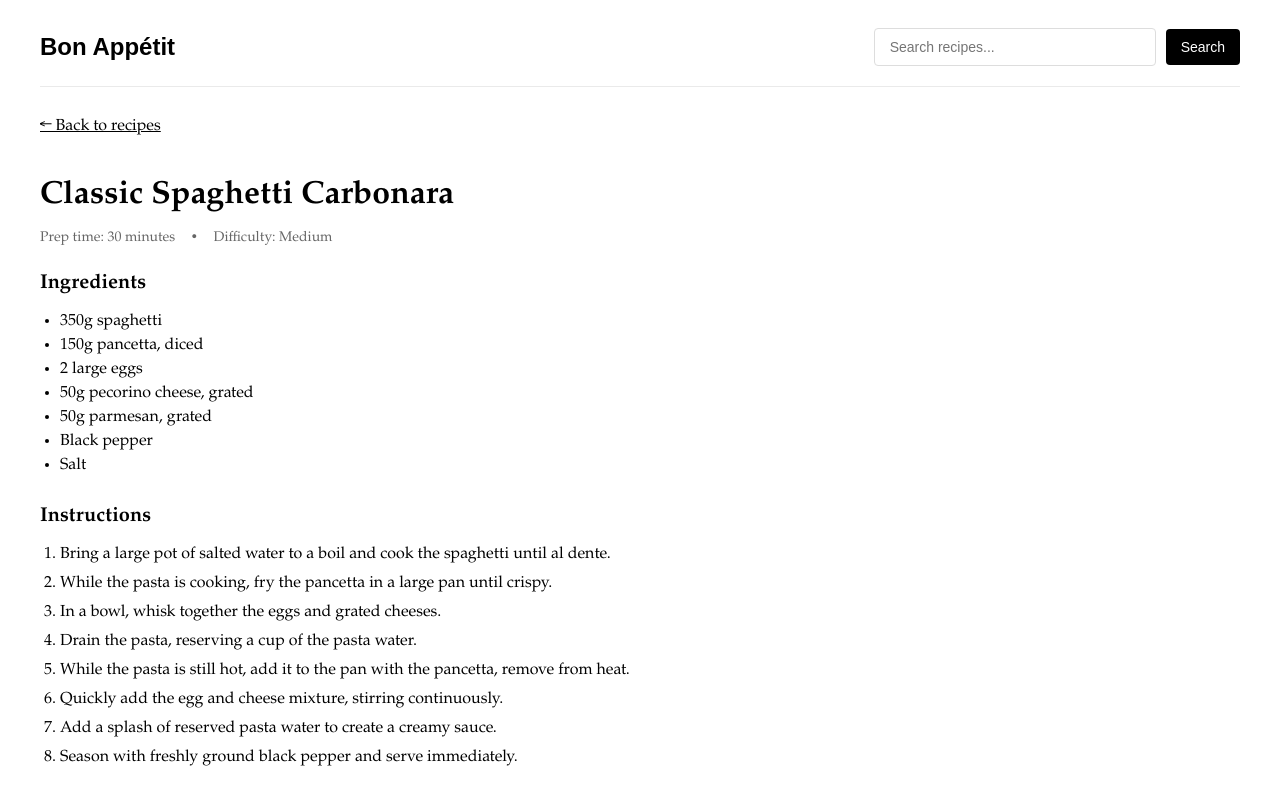
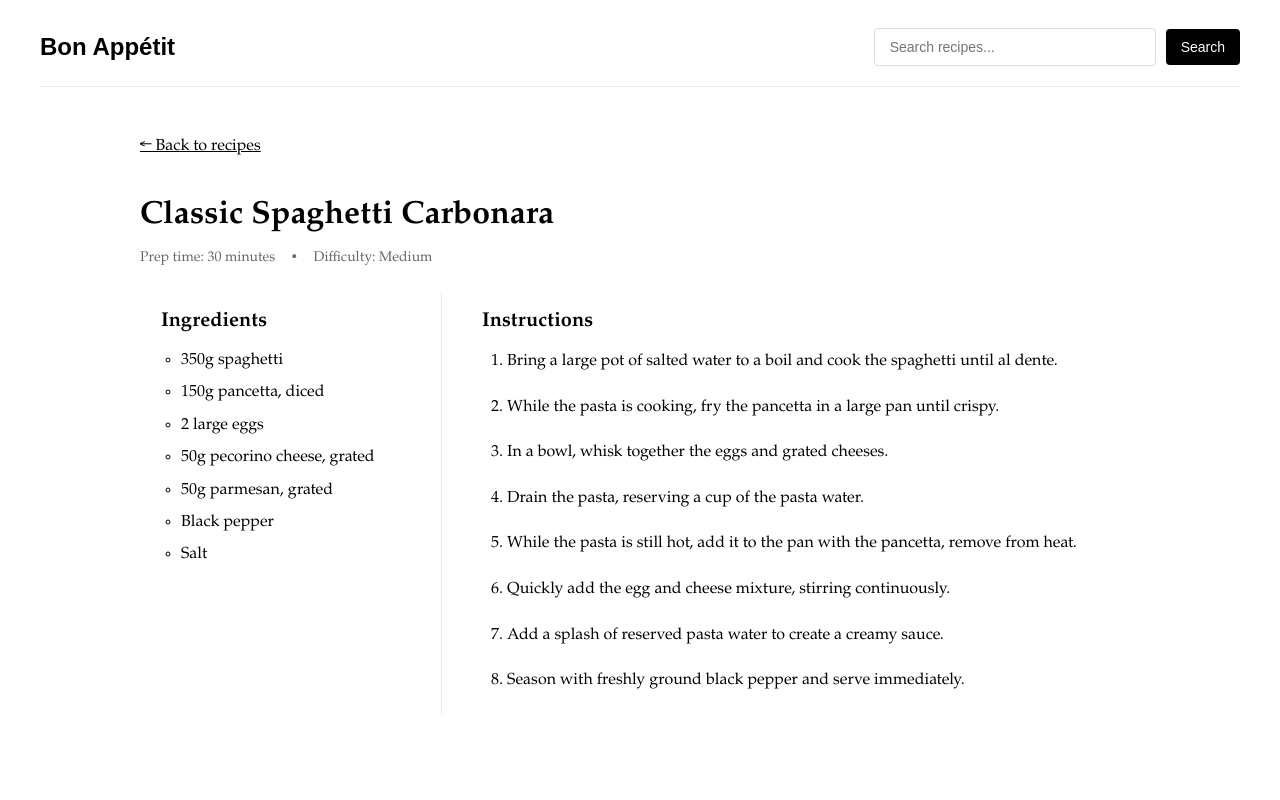
Before and after one commit to vighnesh-radhakrishnan/bon-appetit, a React (Vite) app: page /recipe/1 in a window 1280 px wide. Built offline with nearby package versions, Linux system fonts and the light colour scheme.

Commit message:
layout for recipe page changed

```diff
--- a/src/pages/RecipePage.jsx
+++ b/src/pages/RecipePage.jsx
@@ -26,8 +26,16 @@ const RecipePage = () => {
     );
   }
 
+  // Apply a specific class name for easier debugging
   return (
-    <div style={{ fontFamily: "garamond" }}>
+    <div
+      style={{
+        fontFamily: "garamond",
+        maxWidth: "1000px",
+        margin: "0 auto",
+        padding: "20px",
+      }}
+    >
       <Link
         to="/"
         style={{
@@ -56,27 +64,82 @@ const RecipePage = () => {
         <span>Difficulty: {recipe.difficulty}</span>
       </div>
 
-      <div style={{ marginBottom: "30px" }}>
-        <h2 style={{ fontSize: "20px", marginBottom: "10px" }}>Ingredients</h2>
-        <ul style={{ paddingLeft: "20px" }}>
+      {/* Create a table-like structure for more reliable layout */}
+      <table
+        style={{
+          width: "100%",
+          borderCollapse: "separate",
+          borderSpacing: "20px 0",
+        }}
+      >
+        <tbody>
+          <tr>
+            <td
+              style={{
+                width: "30%",
+                verticalAlign: "top",
+                borderRight: "1px solid #eaeaea",
+                paddingRight: "20px",
+              }}
+            >
+              <h2 style={{ fontSize: "20px", marginBottom: "15px" }}>
+                Ingredients
+              </h2>
+              <ul
+                style={{
+                  paddingLeft: "20px",
+                  listStyleType: "circle",
+                  marginTop: 0,
+                }}
+              >
                 {recipe.ingredients.map((ingredient, index) => (
-            <li key={index} style={{ marginBottom: "5px" }}>
+                  <li
+                    key={index}
+                    style={{
+                      marginBottom: "10px",
+                      fontSize: "16px",
+                      lineHeight: "1.4",
+                    }}
+                  >
                     {ingredient}
                   </li>
                 ))}
               </ul>
-      </div>
+            </td>
 
-      <div>
-        <h2 style={{ fontSize: "20px", marginBottom: "10px" }}>Instructions</h2>
-        <ol style={{ paddingLeft: "20px" }}>
+            <td
+              style={{
+                width: "70%",
+                verticalAlign: "top",
+                paddingLeft: "20px",
+              }}
+            >
+              <h2 style={{ fontSize: "20px", marginBottom: "15px" }}>
+                Instructions
+              </h2>
+              <ol
+                style={{
+                  paddingLeft: "25px",
+                  marginTop: 0,
+                }}
+              >
                 {recipe.instructions.map((step, index) => (
-            <li key={index} style={{ marginBottom: "10px" }}>
+                  <li
+                    key={index}
+                    style={{
+                      marginBottom: "20px",
+                      fontSize: "16px",
+                      lineHeight: "1.6",
+                    }}
+                  >
                     {step}
                   </li>
                 ))}
               </ol>
-      </div>
+            </td>
+          </tr>
+        </tbody>
+      </table>
     </div>
   );
 };
```
Lines whose indentation alone changed are shown as unchanged.
